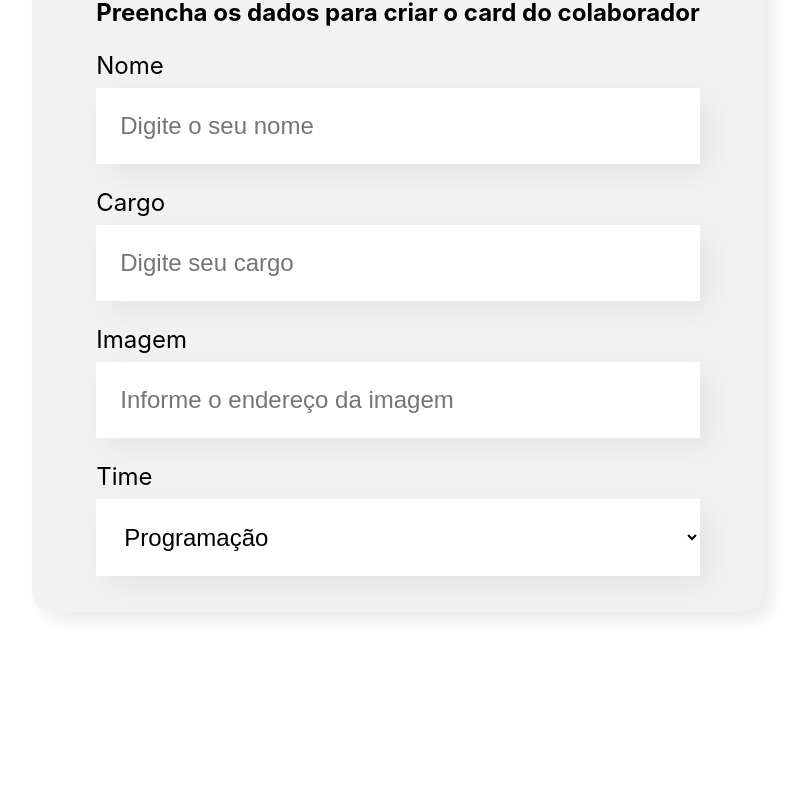
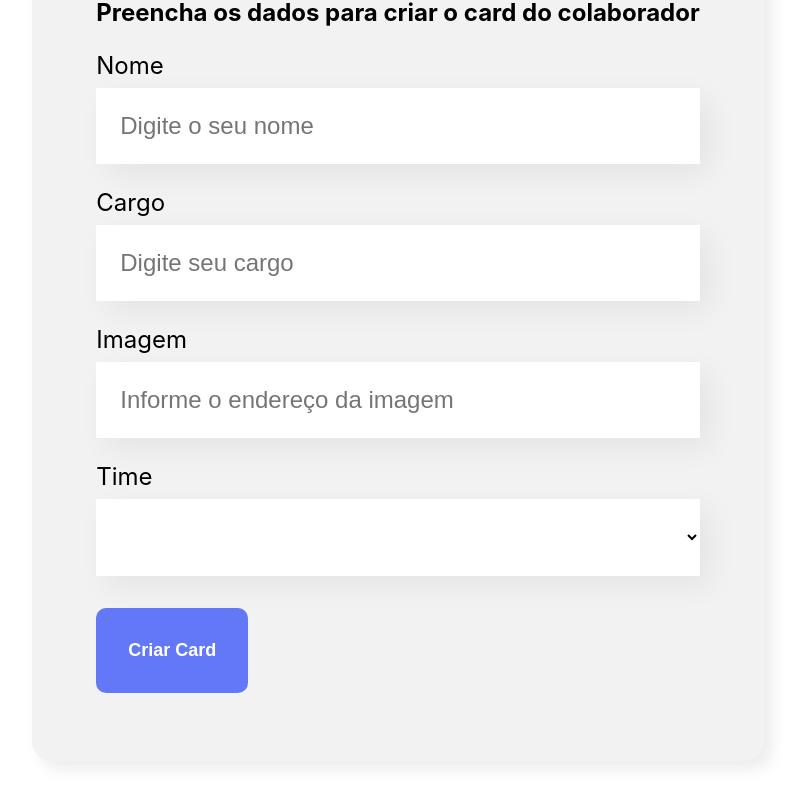
Before and after one commit to leandrozulis/curso_react, a React (Create React App) app: page / in a window 1280 px wide. Shown: the part 636-1441 px from the top of the page, without its empty margins (242-1042 px from the left). Before the commit the page ends 1328 px from the top, so only its background shows below. Built offline with nearby package versions, Linux system fonts and the light colour scheme.

Commit message:
Criado o componente de botao e dando inicio a tratativa de eventos

```diff
--- /dev/null
+++ b/src/componentes/Botao/Botao.css
@@ -0,0 +1,15 @@
+.botao {
+    background-color: #6278f7;
+    border-radius: 10px;
+    font-weight: 700;
+    font-size: 18px;
+    padding: 32px;
+    border: none;
+    cursor: pointer;
+    color: #fff;
+    margin: 32px 0;
+}
+
+.botao:hover {
+    background-color: #95FFD4;
+}
--- /dev/null
+++ b/src/componentes/Botao/index.js
@@ -0,0 +1,9 @@
+import './Botao.css';
+
+const Botao = (props) => {
+    return (
+        <button className='botao'>{props.children}</button>
+    )
+}
+
+export default Botao
--- a/src/componentes/CampoTexto/index.js
+++ b/src/componentes/CampoTexto/index.js
@@ -1,10 +1,18 @@
 import './CampoTexto.css'
 
 const CampoTexto = (props) => {
+
+  let valor = '';
+
+  const aoDigitado = (evento) => {
+    valor = evento.target.value
+    console.log(valor);
+  }
+
   return (
     <div className='campo-texto'>
       <label>{props.label}</label>
-      <input placeholder={props.placeholder} />
+      <input value={valor} onChange={aoDigitado} required={props.obrigatorio} placeholder={props.placeholder} />
     </div>
   )
 }
--- a/src/componentes/Formulario/index.js
+++ b/src/componentes/Formulario/index.js
@@ -1,10 +1,12 @@
 import CampoTexto from '../CampoTexto';
 import ListaSuspensa from '../ListaSuspensa';
+import Botao from '../Botao';
 import './Formulario.css';
 
 const Formulario = () => {
 
   const times = [
+    '',
     'Programação',
     'Front-end',
     'Data Science',
@@ -14,14 +16,22 @@
     'Inovação e Gestão'
   ]
 
+  const aoSalvar = (evento) => {
+    evento.preventDefault();
+    console.log('Form foi submetido');
+  }
+
   return (
     <section className='formulario'>
-      <form>
+      <form onSubmit={aoSalvar}>
         <h2>Preencha os dados para criar o card do colaborador</h2>
-        <CampoTexto label="Nome" placeholder="Digite o seu nome" />
-        <CampoTexto label="Cargo" placeholder="Digite seu cargo" />
+        <CampoTexto obrigatorio={true} label="Nome" placeholder="Digite o seu nome" />
+        <CampoTexto obrigatorio={true} label="Cargo" placeholder="Digite seu cargo" />
         <CampoTexto label="Imagem" placeholder="Informe o endereço da imagem" />
-        <ListaSuspensa label="Time" itens={times} />
+        <ListaSuspensa obrigatorio={true} label="Time" itens={times} />
+        <Botao>
+          Criar Card
+        </Botao>
       </form>
     </section>
   )
--- a/src/componentes/ListaSuspensa/index.js
+++ b/src/componentes/ListaSuspensa/index.js
@@ -4,7 +4,7 @@
   return (
     <div className='lista-suspensa'>
       <label>{props.label}</label>
-      <select>
+      <select required={props.obrigatorio}>
         {props.itens.map(item => <option key={item}>{item}</option>)}
       </select>
     </div>
```
